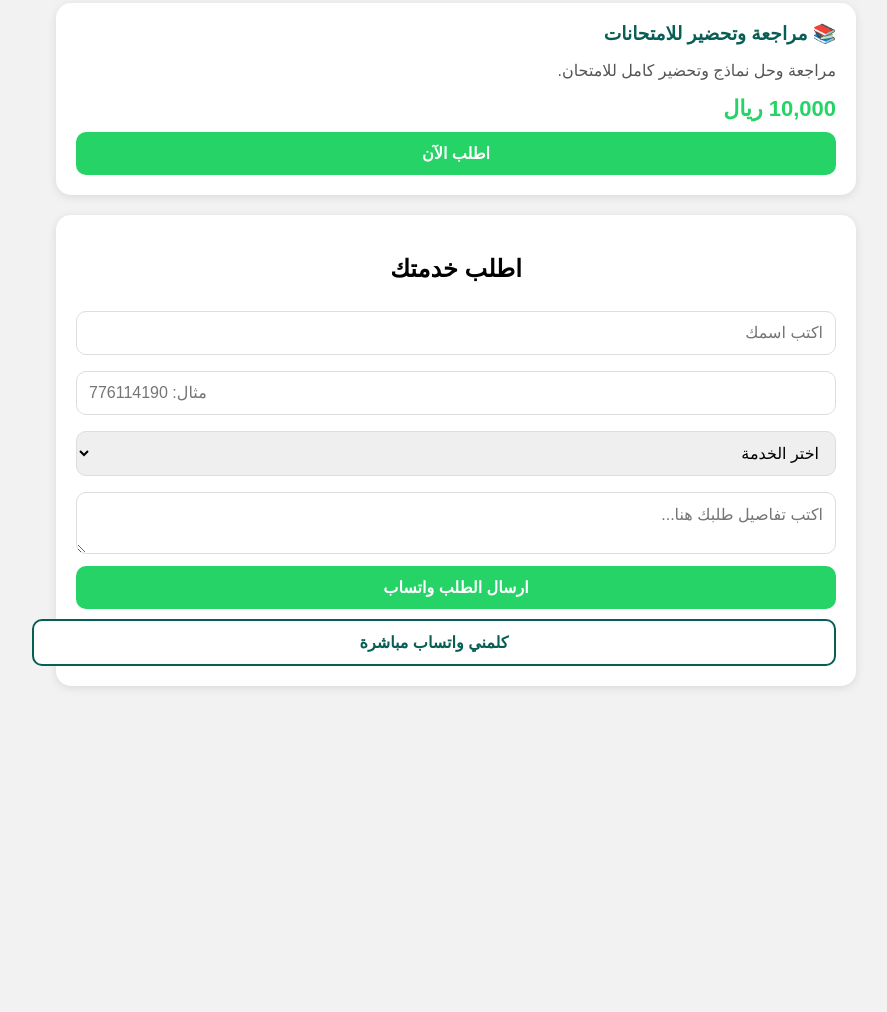
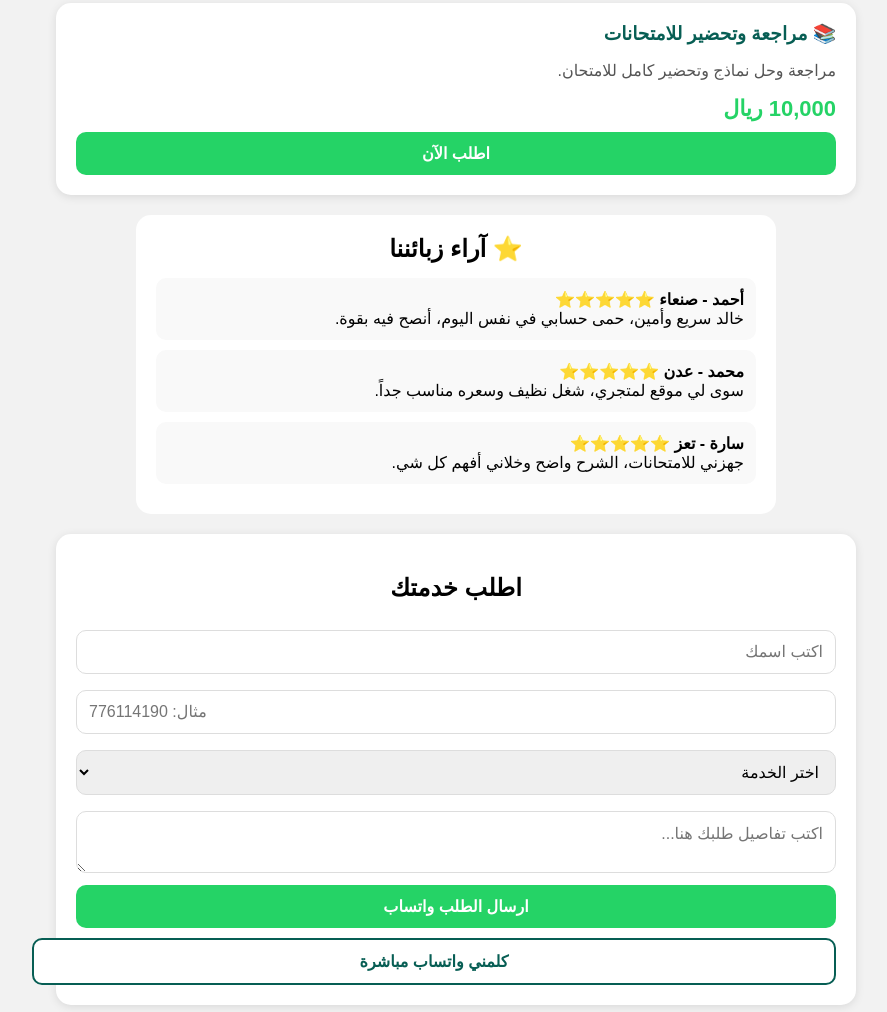
Before and after one commit to akhalidmohemed200-sys/akhalidmohemed200-sys.github.io, a plain HTML site: page index.html in a window 1280 px wide. Shown: the part 710-1722 px from the top of the page, without its empty margins (184-1071 px from the left). Before the commit the page ends 1411 px from the top, so only its background shows below. Drawn offline with Linux system fonts and the light colour scheme.

Commit message:
Update index.html

```diff
--- a/index.html
+++ b/index.html
@@ -58,6 +58,21 @@ input,select,textarea{width:100%;padding:12px;margin:8px 0;border:1px solid #ddd
 <button class="btn" onclick="order('مراجعة وتحضير للامتحانات')">اطلب الآن</button>
 </div>
 
+<div style="background:white;max-width:600px;margin:20px auto;padding:20px;border-radius:15px;text-align:center">
+<h2 style="margin:0 0 15px 0">⭐ آراء زبائننا</h2>
+<div style="background:#f9f9f9;padding:12px;border-radius:10px;margin-bottom:10px;text-align:right">
+<b>أحمد - صنعاء ⭐⭐⭐⭐⭐</b><br>
+خالد سريع وأمين، حمى حسابي في نفس اليوم، أنصح فيه بقوة.
+</div>
+<div style="background:#f9f9f9;padding:12px;border-radius:10px;margin-bottom:10px;text-align:right">
+<b>محمد - عدن ⭐⭐⭐⭐⭐</b><br>
+سوى لي موقع لمتجري، شغل نظيف وسعره مناسب جداً.
+</div>
+<div style="background:#f9f9f9;padding:12px;border-radius:10px;margin-bottom:10px;text-align:right">
+<b>سارة - تعز ⭐⭐⭐⭐⭐</b><br>
+جهزني للامتحانات، الشرح واضح وخلاني أفهم كل شي.
+</div>
+</div>
 <div class="form-box" id="orderForm">
 <h2>اطلب خدمتك</h2>
 <input type="text" id="name" placeholder="اكتب اسمك">
```
